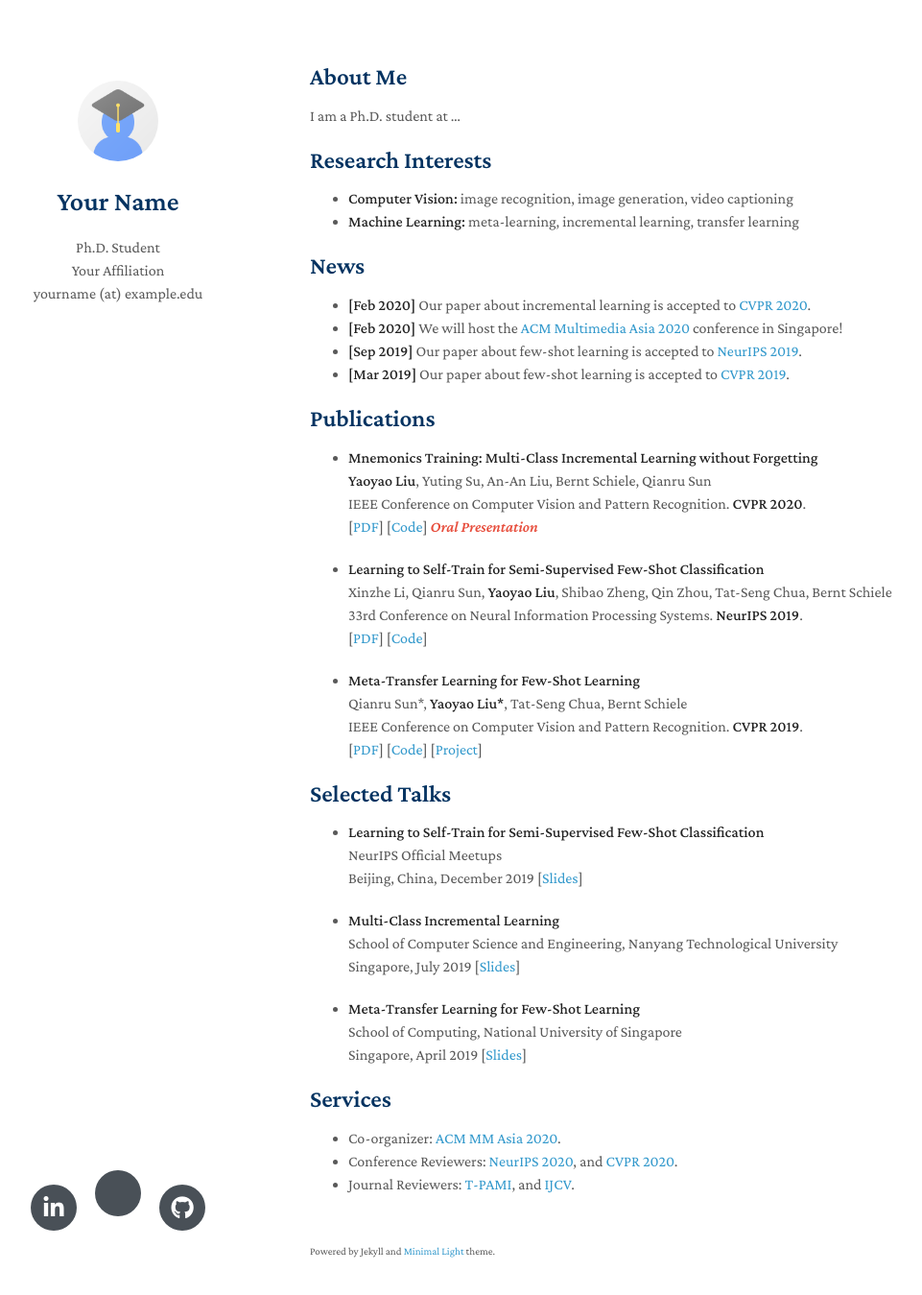
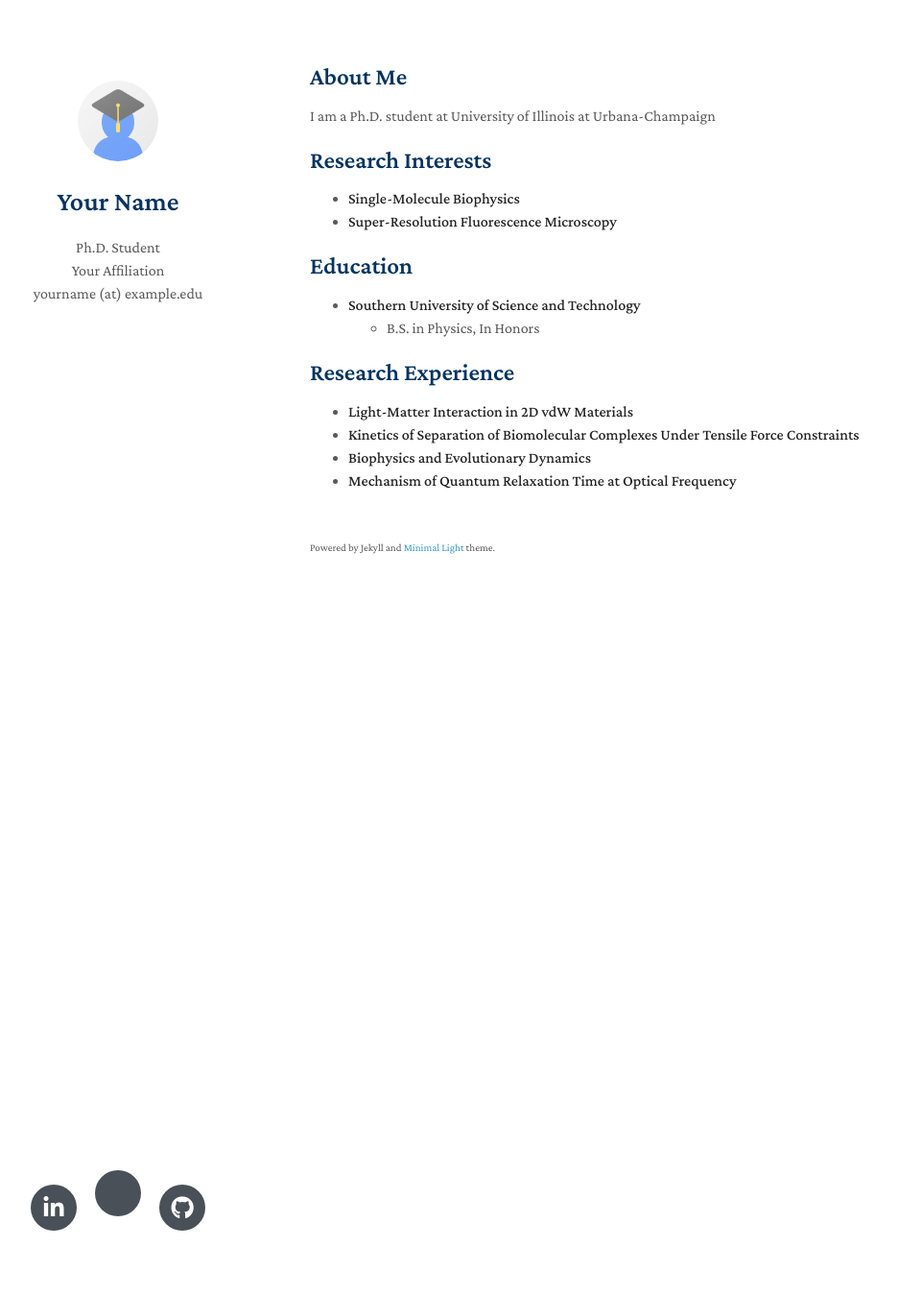
Before and after one commit to wangyh1949/wangyh1949.github.io, a Jekyll site: the page built from index.md, in a window 1280 px wide and 1384 px high. Shown: the top 1349 px of the window at 96% size, without its empty margins (147-1108 px from the left). Built offline with Jekyll 4.4.1, drawn with Linux system fonts in a browser that asks for light colours; nearby versions of some CDN libraries; a style sheet for code colours, icons or effects is not loaded; our own code applies the rules of GitHub Pages for plain Markdown files.

Commit message:
Update index.md

```diff
--- a/index.md
+++ b/index.md
@@ -4,69 +4,21 @@ layout: homepage
 
 ## About Me
 
-I am a Ph.D. student at ...
+I am a Ph.D. student at University of Illinois at Urbana-Champaign
 
 ## Research Interests
 
-- **Computer Vision:** image recognition, image generation, video captioning
-- **Machine Learning:** meta-learning, incremental learning, transfer learning
+- **Single-Molecule Biophysics**
+- **Super-Resolution Fluorescence Microscopy**
 
-## News
+## Education
 
-- **[Feb 2020]** Our paper about incremental learning is accepted to [CVPR 2020](http://cvpr2020.thecvf.com/).
-- **[Feb 2020]** We will host the [ACM Multimedia Asia 2020](https://mmasia2020.org/) conference in Singapore!
-- **[Sep 2019]** Our paper about few-shot learning is accepted to [NeurIPS 2019](https://nips.cc/Conferences/2019).
-- **[Mar 2019]** Our paper about few-shot learning is accepted to [CVPR 2019](http://cvpr2019.thecvf.com/).
+- **Southern University of Science and Technology**
+  - B.S. in Physics, In Honors
 
-## Publications
+## Research Experience
 
-- **Mnemonics Training: Multi-Class Incremental Learning without Forgetting**
-  <br>
-  **Yaoyao Liu**, Yuting Su, An-An Liu, Bernt Schiele, Qianru Sun
-  <br>
-  IEEE Conference on Computer Vision and Pattern Recognition. **CVPR 2020**.
-  <br>
-  [[PDF](https://arxiv.org/pdf/2002.10211.pdf)] [[Code](https://github.com/yaoyao-liu/mnemonics)] <strong><i style="color:#e74d3c">Oral Presentation</i></strong>
-
-- **Learning to Self-Train for Semi-Supervised Few-Shot Classification**
-  <br>
-  Xinzhe Li, Qianru Sun, **Yaoyao Liu**, Shibao Zheng, Qin Zhou, Tat-Seng Chua, Bernt Schiele
-  <br>
-  33rd Conference on Neural Information Processing Systems. **NeurIPS 2019**.
-  <br>
-  [[PDF](http://papers.nips.cc/paper/9216-learning-to-self-train-for-semi-supervised-few-shot-classification.pdf)] [[Code](https://github.com/xinzheli1217/learning-to-self-train)]
-
-- **Meta-Transfer Learning for Few-Shot Learning**
-  <br>
-  Qianru Sun\*, **Yaoyao Liu\***, Tat-Seng Chua, Bernt Schiele
-  <br>
-  IEEE Conference on Computer Vision and Pattern Recognition. **CVPR 2019**.
-  <br>
-  [[PDF](http://openaccess.thecvf.com/content_CVPR_2019/papers/Sun_Meta-Transfer_Learning_for_Few-Shot_Learning_CVPR_2019_paper.pdf)] [[Code](https://github.com/yaoyao-liu/meta-transfer-learning)] [[Project](https://mtl.yyliu.net/)]
-
-
-## Selected Talks
-
-- **Learning to Self-Train for Semi-Supervised Few-Shot Classification**
-  <br>
-  NeurIPS Official Meetups
-  <br>
-  Beijing, China, December 2019 [[Slides](https://people.mpi-inf.mpg.de/~yaliu/files/learning-to-self-train-slides.pdf)]
-
-- **Multi-Class Incremental Learning**
-  <br>
-  School of Computer Science and Engineering, Nanyang Technological University
-  <br>
-  Singapore, July 2019 [[Slides](https://people.mpi-inf.mpg.de/~yaliu/files/multi-class-incremental-learning.pdf)]
-
-- **Meta-Transfer Learning for Few-Shot Learning**
-  <br>
-  School of Computing, National University of Singapore
-  <br>
-  Singapore, April 2019 [[Slides](https://people.mpi-inf.mpg.de/~yaliu/files/meta-transfer-learning-slides.pdf)]
-
-## Services
-
-- Co-organizer: [ACM MM Asia 2020](https://mmasia2020.org/).
-- Conference Reviewers: [NeurIPS 2020](https://neurips.cc/Conferences/2020), and [CVPR 2020](http://cvpr2020.thecvf.com/).
-- Journal Reviewers: [T-PAMI](https://ieeexplore.ieee.org/xpl/RecentIssue.jsp?punumber=34), and [IJCV](https://www.springer.com/journal/11263).
+- **Light-Matter Interaction in 2D vdW Materials**
+- **Kinetics of Separation of Biomolecular Complexes Under Tensile Force Constraints**
+- **Biophysics and Evolutionary Dynamics**
+- **Mechanism of Quantum Relaxation Time at Optical Frequency**
```
